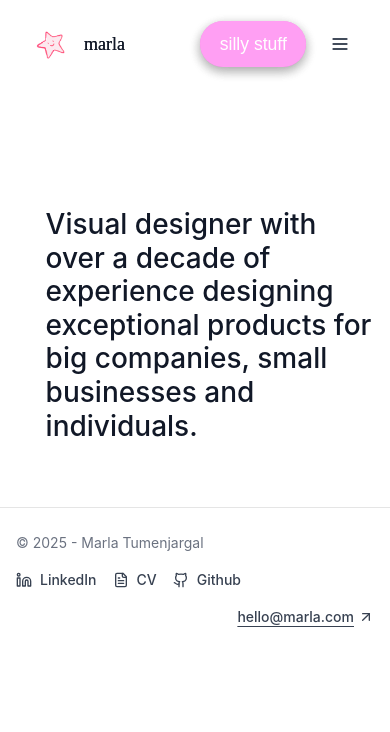
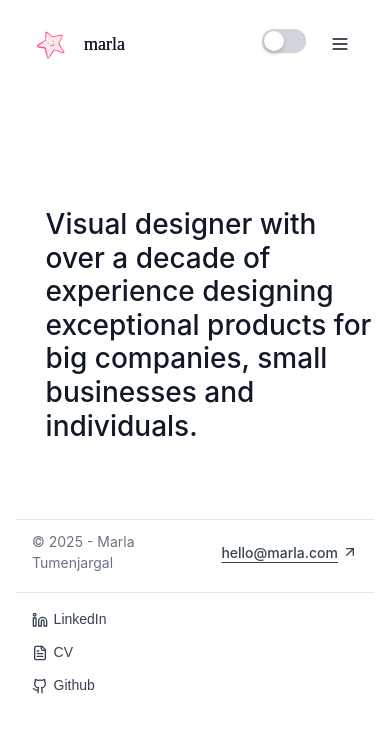
Before and after one commit to marla-tumenjargal/dashboard, a Next.js app in the folder dashboard/: page / in a window 390 px wide. Shown: the top 732 px of the page. Built offline with nearby package versions, Linux system fonts and the light colour scheme.

Commit message:
updated footer css

```diff
--- a/dashboard/src/app/components/Footer.tsx
+++ b/dashboard/src/app/components/Footer.tsx
@@ -1,17 +1,18 @@
 import { ArrowUpRight, Linkedin, FileText, Github } from "lucide-react"
-import "./Footer.css"
+import "./footer.css"
 
 export default function Footer() {
     return (
         <footer className="footer">
             <div className="footer-container">
                 <div className="footer-content">
+                    <div className="footer-inner">
                         {/* Left Section - Copyright */}
                         <div className="footer-left">
                             <span className="copyright">© 2025 - Marla Tumenjargal</span>
                         </div>
 
-                    {/* Center Section - Links */}
+                        {/* Center Section - Links (Desktop only) */}
                         <div className="footer-center">
                             <a
                                 href="https://linkedin.com"
@@ -54,6 +55,40 @@ export default function Footer() {
                         </div>
                     </div>
                 </div>
+
+                {/* Mobile Footer Menu - Similar to header mobile menu */}
+                <div className="mobile-footer-menu">
+                    <div className="mobile-footer-content">
+                        <a
+                            href="https://linkedin.com"
+                            target="_blank"
+                            rel="noopener noreferrer"
+                            className="mobile-footer-link"
+                        >
+                            <Linkedin className="footer-icon" />
+                            LinkedIn
+                        </a>
+                        <a
+                            href="/cv.pdf"
+                            target="_blank"
+                            rel="noopener noreferrer"
+                            className="mobile-footer-link"
+                        >
+                            <FileText className="footer-icon" />
+                            CV
+                        </a>
+                        <a
+                            href="https://github.com/marlatumenjargal"
+                            target="_blank"
+                            rel="noopener noreferrer"
+                            className="mobile-footer-link"
+                        >
+                            <Github className="footer-icon" />
+                            Github
+                        </a>
+                    </div>
+                </div>
+            </div>
         </footer>
     )
 }
--- a/dashboard/src/app/components/Header.tsx
+++ b/dashboard/src/app/components/Header.tsx
@@ -3,11 +3,29 @@
 import { useState } from "react"
 import { usePathname, useRouter } from "next/navigation"
 import { Menu, X } from "lucide-react"
+// Custom Switch component since UI library isn't available
+const Switch = ({ checked, onCheckedChange, className }: {
+  checked: boolean;
+  onCheckedChange: (checked: boolean) => void;
+  className?: string
+}) => {
+  return (
+    <button
+      role="switch"
+      aria-checked={checked}
+      onClick={() => onCheckedChange(!checked)}
+      className={`toggle-switch-button ${checked ? 'checked' : ''} ${className || ''}`}
+    >
+      <span className={`toggle-switch-thumb ${checked ? 'checked' : ''}`} />
+    </button>
+  )
+}
 import "./header.css"
 import logo from '@/public/starfish.png'
 
 export default function Header() {
   const [isMobileMenuOpen, setIsMobileMenuOpen] = useState(false)
+  const [isHovering, setIsHovering] = useState(false)
 
   const router = useRouter()
   const pathname = usePathname()
@@ -19,13 +37,15 @@ export default function Header() {
     { name: "about", href: "#" },
   ]
 
-  const handleToggle = () => {
-    if (pathname === '/alternatehome') {
+  const handleToggle = (checked: boolean) => {
+    if (checked) {
+      router.push('/alternatehome')
+    } else {
       router.push('/')
-    } else {
-      router.push('/alternatehome')
     }
   }
+
+  const isToggled = pathname === '/alternatehome'
 
   return (
     <header className="header">
@@ -60,11 +80,27 @@ export default function Header() {
               ))}
             </div>
 
-            {/* Right Section - CTA + Toggle Button */}
+            {/* Right Section - Toggle Switch */}
             <div className="right-section">
-              <button className="silly-toggle-button" onClick={handleToggle}>
-                silly stuff
-              </button>
+              <div className="toggle-container">
+                <div
+                  className="toggle-wrapper"
+                  onMouseEnter={() => setIsHovering(true)}
+                  onMouseLeave={() => setIsHovering(false)}
+                >
+                  <Switch
+                    checked={isToggled}
+                    onCheckedChange={handleToggle}
+                    className={`${isToggled ? 'toggle-switch' : ''}`}
+                  />
+                </div>
+
+                <span
+                  className={`toggle-label ${isHovering ? "visible" : "hidden"} ${isToggled ? "alternate" : ""}`}
+                >
+                  {isToggled ? "back home" : "silly stuff"}
+                </span>
+              </div>
 
               {/* Mobile menu button */}
               <button
--- a/dashboard/src/app/components/footer.css
+++ b/dashboard/src/app/components/footer.css
@@ -1,17 +1,45 @@
-/* Footer Styles */
 .footer {
     margin-top: 4rem;
-    padding: 2rem 1rem;
+    padding: 0.75rem 1rem; /* Match header padding structure */
+  }
+
+  @media (min-width: 640px) {
+    .footer {
+      padding: 0.75rem 1.5rem; /* Match header sm breakpoint */
+    }
+  }
+
+  @media (min-width: 1024px) {
+    .footer {
+      padding: 0.75rem 2rem; /* Match header lg breakpoint */
+    }
+  }
+
+  .footer-container {
+    margin: 0 auto;
+    max-width: 80rem; /* Match header max-width */
+  }
+
+  .footer-content {
+    padding: 0 1rem;
     border-top: 1px solid rgba(0, 0, 0, 0.1);
   }
 
-  .footer-container {
-    max-width: 80rem;
-    margin: 0 auto;
+  @media (min-width: 640px) {
+    .footer-content {
+      padding: 0 1.5rem; /* Match header nav-content padding */
+    }
   }
 
-  .footer-content {
+  @media (min-width: 1024px) {
+    .footer-content {
+      padding: 0 2rem; /* Match header nav-content padding */
+    }
+  }
+
+  .footer-inner {
     display: flex;
+    height: 4rem; /* Match header nav-inner height */
     align-items: center;
     justify-content: space-between;
     gap: 2rem;
@@ -36,10 +64,16 @@
     gap: 2rem;
   }
 
+  @media (max-width: 768px) {
+    .footer-center {
+      display: none; /* Hide on mobile, similar to header desktop nav */
+    }
+  }
+
   .footer-link {
     display: flex;
     align-items: center;
-    gap: 0.5rem;
+    gap: 0.35rem;
     font-size: 0.875rem;
     font-weight: 500;
     color: #374151;
@@ -92,33 +126,37 @@
     transform: translate(2px, -2px);
   }
 
-  /* Mobile Responsive */
-  @media (max-width: 768px) {
-    .footer-content {
-      flex-direction: column;
-      align-items: flex-start;
-      gap: 1.5rem;
-    }
+  /* Mobile Footer Menu - Clean version without background */
+  .mobile-footer-menu {
+    display: block;
+    border-top: 1px solid rgba(0, 0, 0, 0.1);
+    margin-top: 0.5rem;
+  }
 
-    .footer-center {
-      gap: 1.5rem;
-    }
-
-    .footer-right {
-      align-self: flex-end;
+  @media (min-width: 768px) {
+    .mobile-footer-menu {
+      display: none;
     }
   }
 
-  @media (max-width: 480px) {
-    .footer {
-      padding: 1.5rem 1rem;
-    }
+  .mobile-footer-content {
+    padding: 1rem;
+    display: flex;
+    flex-direction: column;
+    gap: 0.75rem;
+  }
 
-    .footer-content {
-      gap: 1rem;
-    }
+  .mobile-footer-link {
+    display: flex;
+    align-items: center;
+    gap: 0.35rem;
+    font-size: 0.875rem;
+    font-weight: 500;
+    color: #374151;
+    text-decoration: none;
+    transition: color 0.2s ease;
+  }
 
-    .footer-center {
-      gap: 1rem;
-    }
+  .mobile-footer-link:hover {
+    color: #111827;
   }
--- a/dashboard/src/app/components/header.css
+++ b/dashboard/src/app/components/header.css
@@ -137,11 +137,89 @@
   cursor: not-allowed;
 }
 
-/* Right Section - CTA Button */
+/* Right Section - Toggle Switch */
 .right-section {
   display: flex;
   align-items: center;
   gap: 1rem;
+}
+
+.toggle-container {
+  display: flex;
+  align-items: center;
+  gap: 1rem;
+}
+
+.toggle-wrapper {
+  cursor: pointer;
+}
+
+.toggle-label {
+  color: #6b7280;
+  font-weight: 500;
+  font-size: 0.875rem;
+  transition: opacity 0.3s ease;
+  white-space: nowrap;
+}
+
+.toggle-label.hidden {
+  opacity: 0;
+}
+
+.toggle-label.visible {
+  opacity: 1;
+}
+
+.toggle-label.alternate {
+  color: #c2410c;
+}
+
+@media (max-width: 640px) {
+  .toggle-label {
+    display: none;
+  }
+}
+
+/* Custom Toggle Switch Styles */
+.toggle-switch-button {
+  position: relative;
+  display: inline-block;
+  width: 44px;
+  height: 24px;
+  background-color: #d1d5db;
+  border: none;
+  border-radius: 12px;
+  cursor: pointer;
+  transition: background-color 0.3s ease;
+  outline: none;
+}
+
+.toggle-switch-button:focus {
+  box-shadow: 0 0 0 2px rgba(59, 130, 246, 0.5);
+}
+
+.toggle-switch-button.checked {
+  background-color: #3b82f6;
+}
+
+.toggle-switch-button.toggle-switch.checked {
+  background-color: #f97316 !important;
+}
+
+.toggle-switch-thumb {
+  position: absolute;
+  top: 2px;
+  left: 2px;
+  width: 20px;
+  height: 20px;
+  background-color: white;
+  border-radius: 50%;
+  transition: transform 0.3s ease;
+  box-shadow: 0 2px 4px rgba(0, 0, 0, 0.2);
+}
+
+.toggle-switch-thumb.checked {
+  transform: translateX(20px);
 }
 
 .cta-button {
@@ -256,49 +334,3 @@
 .mobile-cta-button:hover {
   background-color: #ea580c;
 }
-
-
-
-
-
-
-
-
-
-/* SILLY TOGGLE *?
-/* Silly Toggle Button used in Header */
-.silly-toggle-button {
-  background-color: #ff9ff3;
-  color: white;
-  border: none;
-  border-radius: 25px;
-  padding: 0.6rem 1.2rem;
-  font-size: 1.1rem;
-  cursor: pointer;
-  box-shadow: 0 4px 12px rgba(0, 0, 0, 0.2);
-  transition: background-color 0.3s ease, transform 0.2s ease;
-}
-
-.silly-toggle-button:hover {
-  background-color: #f368e0;
-  transform: scale(1.05);
-}
-
-/* Optional fun animation text, currently unused */
-.silly-text {
-  margin-top: 1rem;
-  font-size: 1.2rem;
-  color: #576574;
-  animation: popIn 0.4s ease;
-}
-
-@keyframes popIn {
-  0% {
-    opacity: 0;
-    transform: scale(0.7);
-  }
-  100% {
-    opacity: 1;
-    transform: scale(1);
-  }
-}
```
Lines whose indentation alone changed are shown as unchanged.
